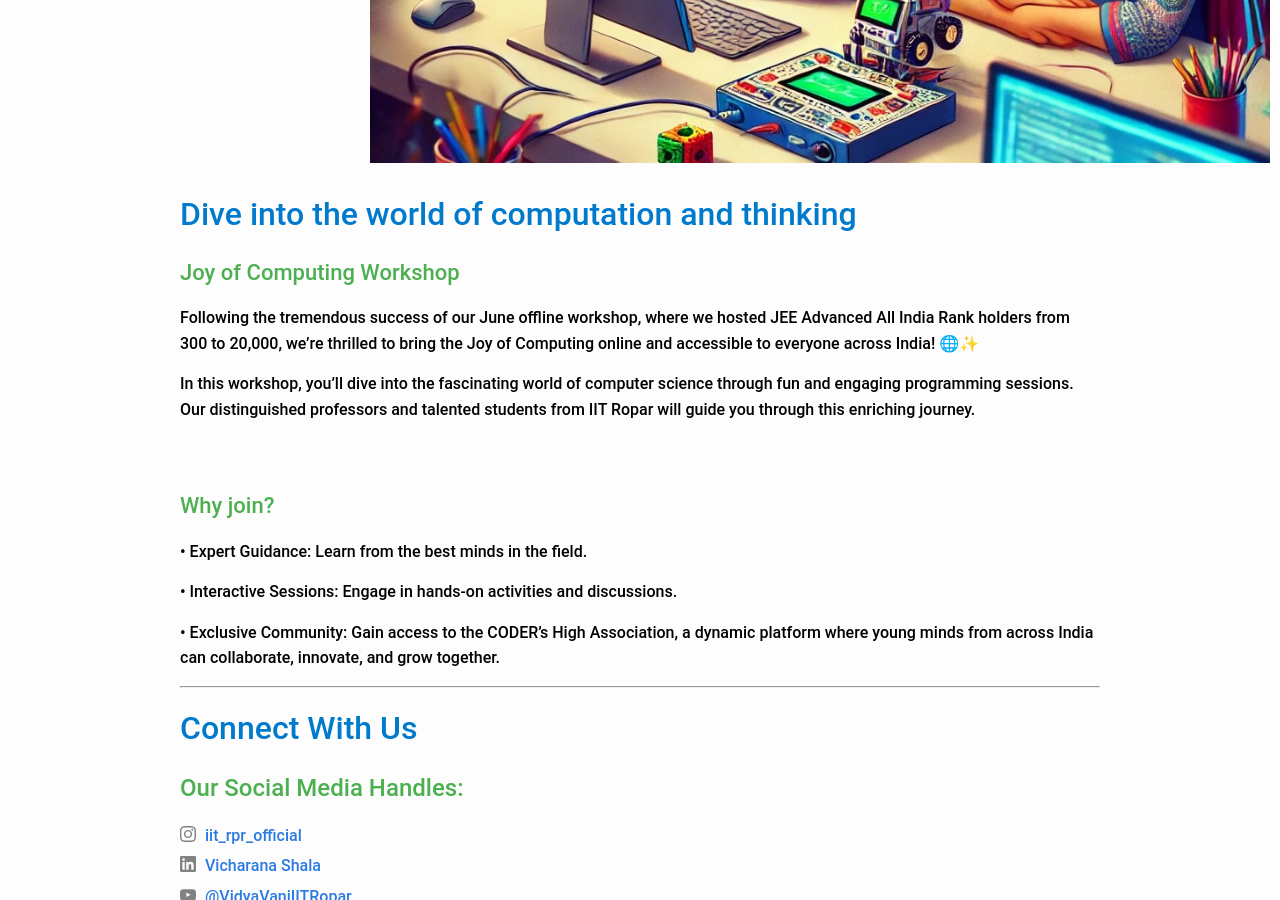
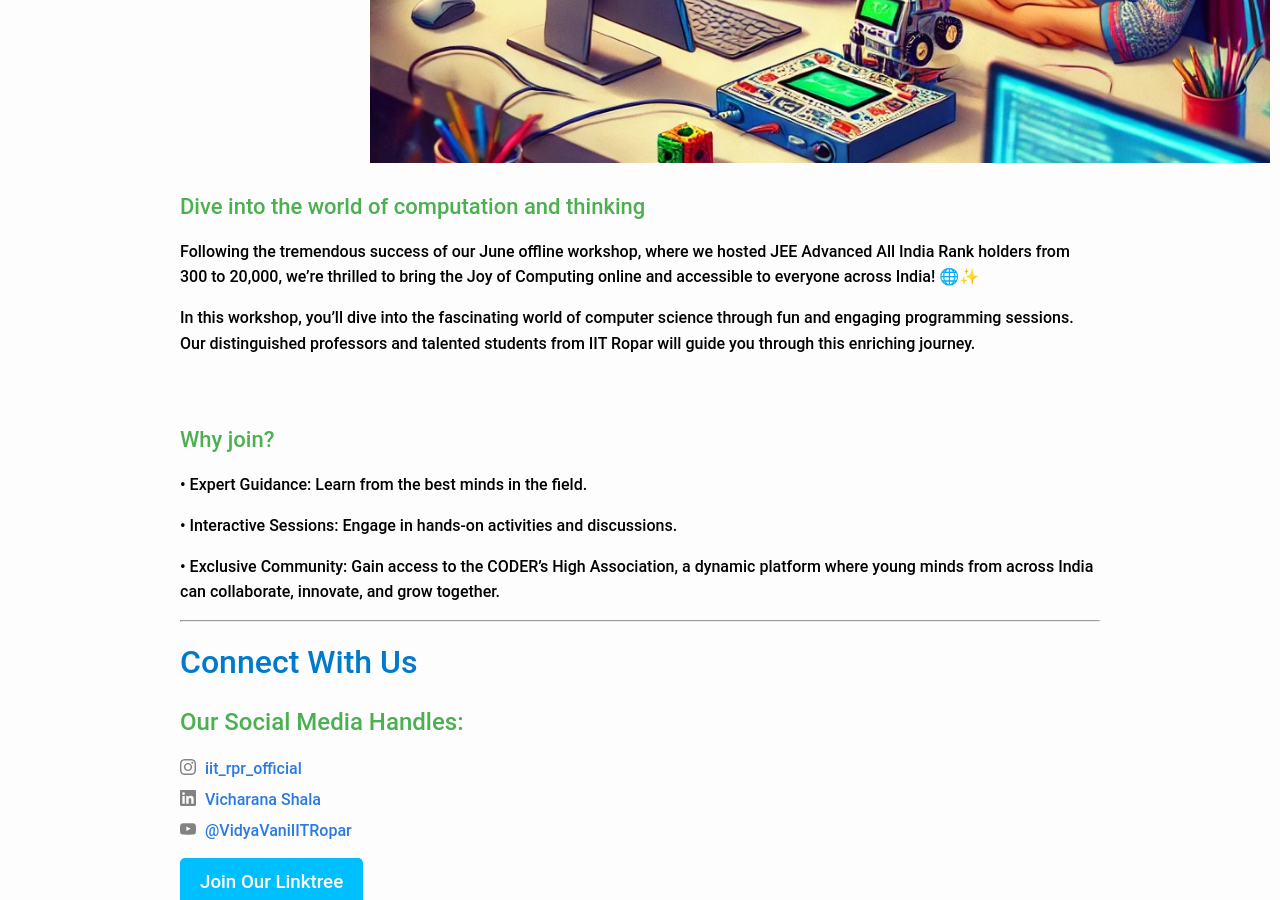
Before and after one commit to sudarshansudarshan/joc, a Jekyll site: the page built from index.markdown, in a window 1280 px wide and 900 px high, scrolled down 809 px. Built offline with Jekyll 4.4.1, drawn with Linux system fonts in a browser that asks for light colours.

Commit message:
Update index.markdown

```diff
--- a/index.markdown
+++ b/index.markdown
@@ -6,15 +6,13 @@ layout: home
 ---
 
 
-# <span style="color: #007acc;">Dive into the world of computation and thinking </span>
-
 <!--![Image](images/s2.png)-->
 <!--[![Image](images/s2.png)](https://www.iitrpr.ac.in/sites/default/files/Handbook-of-Information-AY-2024-25.pdf)-->
 <!--<img style="float: right;" src="images/imgg.png" width="300" height="200">-->
 
 <!--<img  src="images/s2.png" width="40" height="40"> -->
 
-<span style="color: #4caf50; font-size: 22px;"> Joy of Computing Workshop</span>
+<span style="color: #4caf50; font-size: 22px;"> Dive into the world of computation and thinking </span>
 <!--# Joy of Computing Workshop (Completed)-->
 
 Following the tremendous success of our June offline workshop, where we hosted JEE Advanced All India Rank holders from 300 to 20,000, we're thrilled to bring the **Joy of Computing** online and accessible to everyone across India! 🌐✨
```
